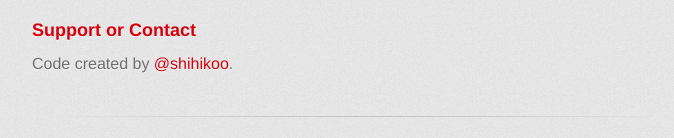
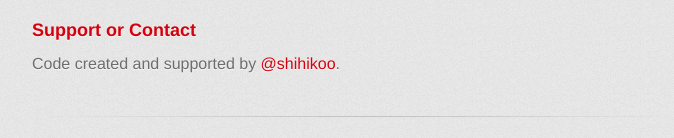
Before and after one commit to shihikoo/TextMining, a plain HTML site: page index.html in a window 1280 px wide. Shown: the part 1585-1723 px from the top of the page, without its empty margins (298-972 px from the left). Drawn offline with Linux system fonts and the light colour scheme; a web font is replaced by a local one.

Commit message:
Update index.html

```diff
--- a/index.html
+++ b/index.html
@@ -85,7 +85,7 @@ Standard cleanup is done to remove numbers, punctuation and extra spaces, as wel
 <h3>
 <a name="support-or-contact" class="anchor" href="#support-or-contact"><span class="octicon octicon-link"></span></a>Support or Contact</h3> </h3>
 
-<p>Code created by <a href="https://github.com/shihikoo" class="user-mention">@shihikoo</a>.</p>
+<p>Code created and supported by <a href="https://github.com/shihikoo" class="user-mention">@shihikoo</a>.</p>
         </section>
 
         <footer>
```
